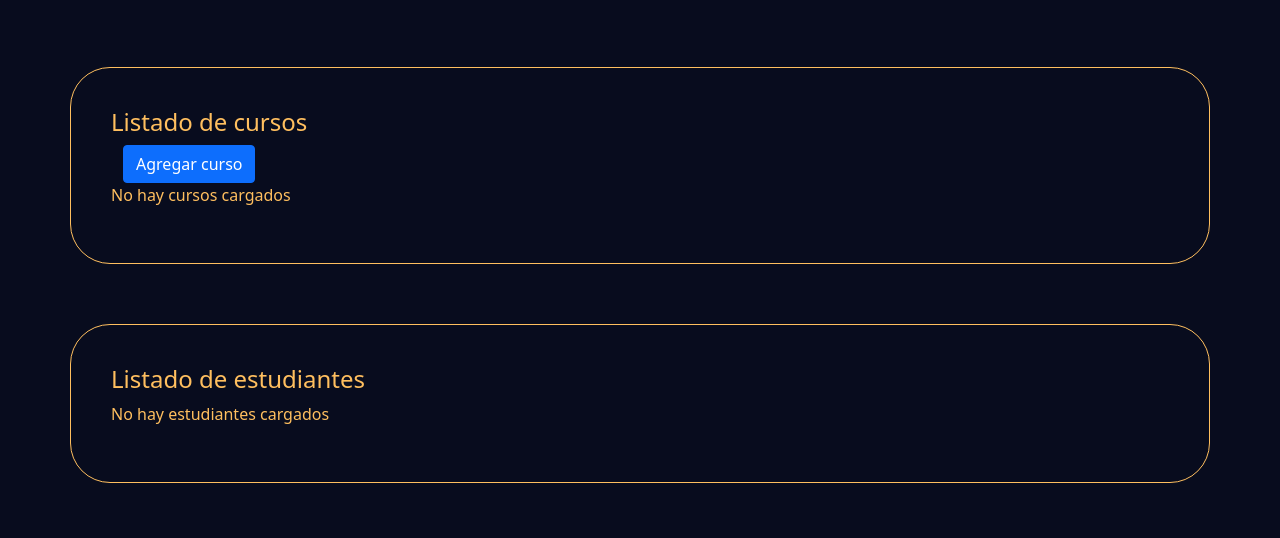
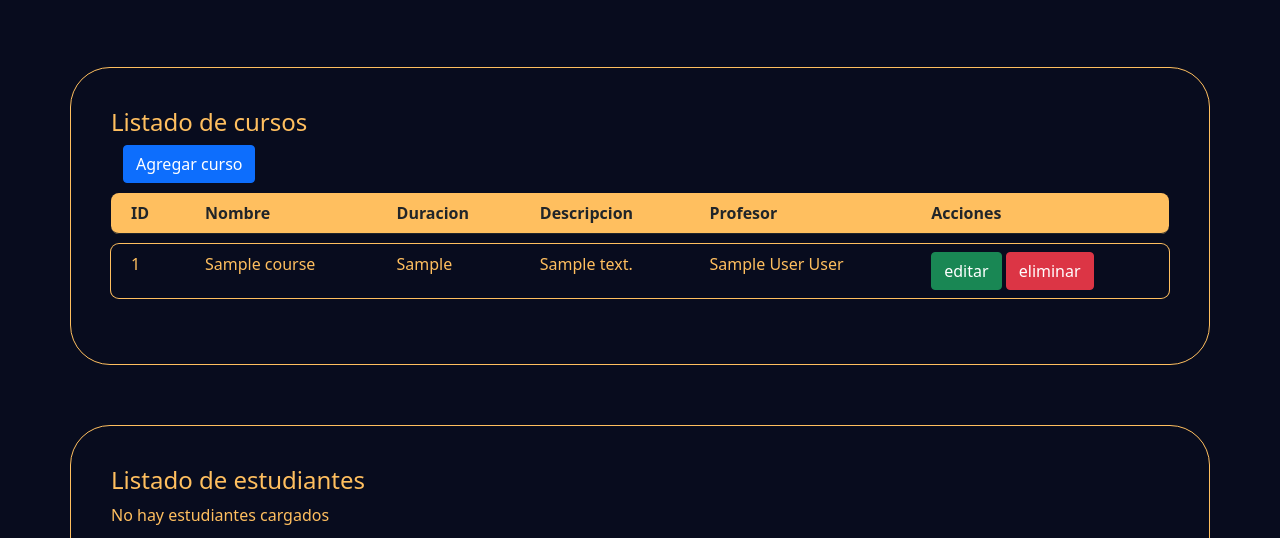
Before and after one commit to Mathi21as/academia_sj_tec_JAM23, a Flask app: page /dashboard in a window 1280 px wide. Shown: the part 215-753 px from the top of the page. Run offline with Flask 3, Linux system fonts and the light colour scheme; a user stored in the database is signed in; tables that the repository leaves empty hold one stand-in row (values such as "Sample post"); some libraries are stand-ins or nearby versions.

Commit message:
se optimizo la consulta de obtener todos los cursos

```diff
--- a/src/config.py
+++ b/src/config.py
@@ -20,7 +20,7 @@ class appConfig():
     def init(app):
         app.config['MYSQL_HOST'] = 'localhost'
         app.config['MYSQL_USER'] = 'root'
-        app.config['MYSQL_PASSWORD'] = '154647572' # 'root1234'
+        app.config['MYSQL_PASSWORD'] = 'root1234' # 'root1234'
         app.config['MYSQL_DB'] = 'academia_jam2023'
         app.config['SECRET_KEY'] = "teeest"
 
--- a/src/models/ModelCourse.py
+++ b/src/models/ModelCourse.py
@@ -6,20 +6,10 @@ class ModelCourse():
     def findAll(self, db):
         try:
             cursor = db.connection.cursor()
-            sql = "SELECT * FROM course;"
+            sql = "SELECT c.id, c.name, c.duration, c.description, u.name, u.last_name FROM course c, user u WHERE u.id = c.id_teacher;"
             cursor.execute(sql)
             courses = cursor.fetchall()
-            sql = "SELECT * FROM user WHERE role = 'teacher';"
-            cursor.execute(sql)
-            teachers = cursor.fetchall()
-            cursor.close()
-            coursesList = []
-            for course in courses:
-                for teacher in teachers:
-                    if(course[1] == teacher[0]):
-                        c = Course(course[0], teacher, course[2], course[3], course[4])
-                        coursesList.append(c)
-            return coursesList
+            return courses
         except Exception as ex:
             return str(ex)
     @classmethod
--- a/src/templates/dashboard.html
+++ b/src/templates/dashboard.html
@@ -35,15 +35,15 @@
         <tbody>
             {% for course in courseList %}
                 <tr>
-                    <td>{{ course.id }}</td>
-                    <td>{{ course.name }}</td>
-                    <td>{{ course.duration }}</td>
-                    <td>{{ course.description }}</td>
-                    <td>{{ course.id_teacher[1] }} {{ course.id_teacher[2] }}</td>
+                    <td>{{ course[0] }}</td>
+                    <td>{{ course[1] }}</td>
+                    <td>{{ course[2] }}</td>
+                    <td>{{ course[3] }}</td>
+                    <td>{{ course[4] }} {{ course[5] }}</td>
                     {% if current_user.role == "admin" %}
                         <td style="width: min-content" colspan="2">
-                            <a class="btn btn-success" href="/edit-course/{{course.id}}">editar</a>
-                            <a class="btn btn-danger" href="/delete-course/{{course.id}}">eliminar</a>
+                            <a class="btn btn-success" href="/edit-course/{{course[0]}}">editar</a>
+                            <a class="btn btn-danger" href="/delete-course/{{course[0]}}">eliminar</a>
                         </td>
                     {% endif %}
                 </tr>
```
